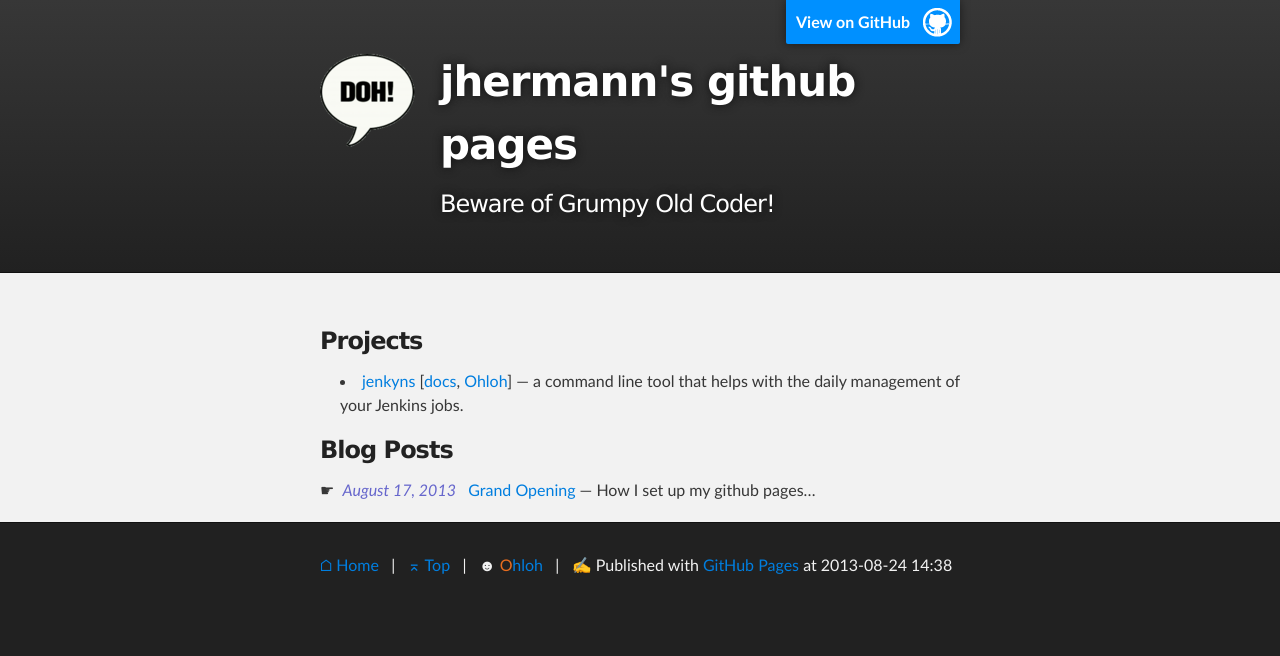
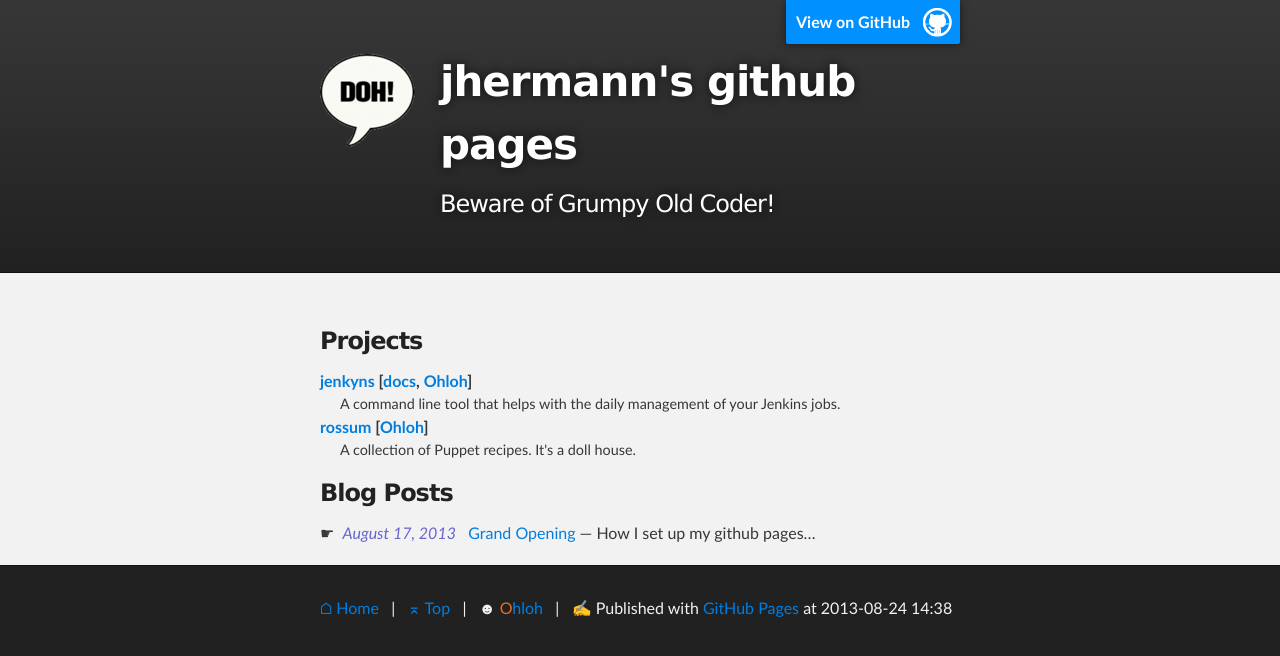
Before and after one commit to jhermann/jhermann.github.io, a Jekyll site: the page built from index.html, in a window 1280 px wide. Shown: the top 656 px of the page. Built offline with Jekyll 4.4.1, drawn with Linux system fonts in a browser that asks for light colours; Markdown is read by kramdown in place of the engine named in the settings.

Commit message:
project list as 'dl'; added rossum

```diff
--- a/index.html
+++ b/index.html
@@ -6,13 +6,23 @@ tagline: Beware of Grumpy Old Coder!
 
 <h3>Projects</h3>
 
-<ul>
-    <li>
+<dl>
+    <dt>
         <a href="https://github.com/jhermann/jenkyns">jenkyns</a>
         [<a href="/jenkyns">docs</a>, <a href="https://www.ohloh.net/p/jenkyns">Ohloh</a>]
-        — a command line tool that helps with the daily management of your Jenkins jobs.
-    </li>
-</ul>
+    </dt>
+    <dd>
+        A command line tool that helps with the daily management of your Jenkins jobs.
+    </dd>
+
+    <dt>
+        <a href="https://github.com/jhermann/rossum">rossum</a>
+        [<a href="https://www.ohloh.net/p/rossum">Ohloh</a>]
+    </dt>
+    <dd>
+        A collection of Puppet recipes. It's a doll house.
+    </dd>
+</dl>
 
 
 <h3>Blog Posts</h3>
--- a/stylesheets/stylesheet.css
+++ b/stylesheets/stylesheet.css
@@ -200,12 +200,7 @@ dl dt {
 
 dl dd {
   padding-left: 20px;
-  font-style: italic;
-}
-
-dl p {
-  padding-left: 20px;
-  font-style: italic;
+  font-size: 90%;
 }
 
 hr {
```
